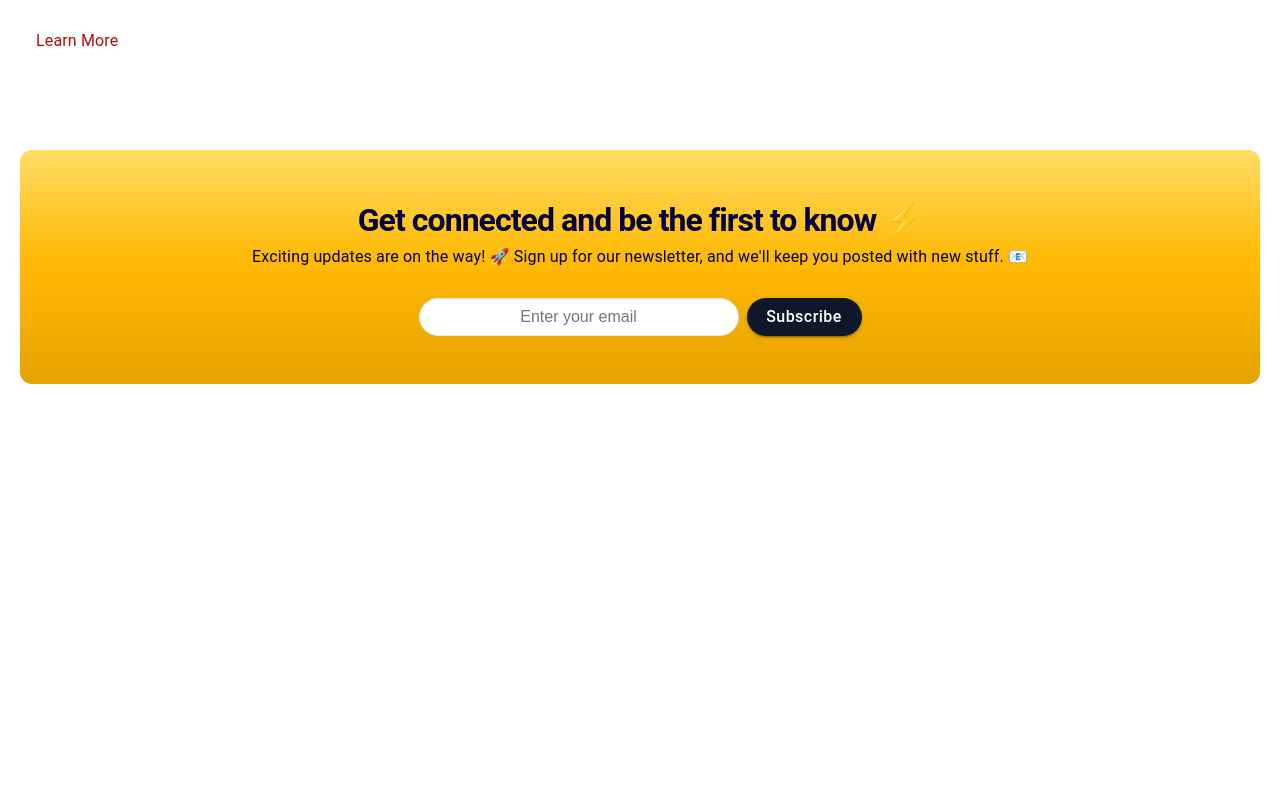
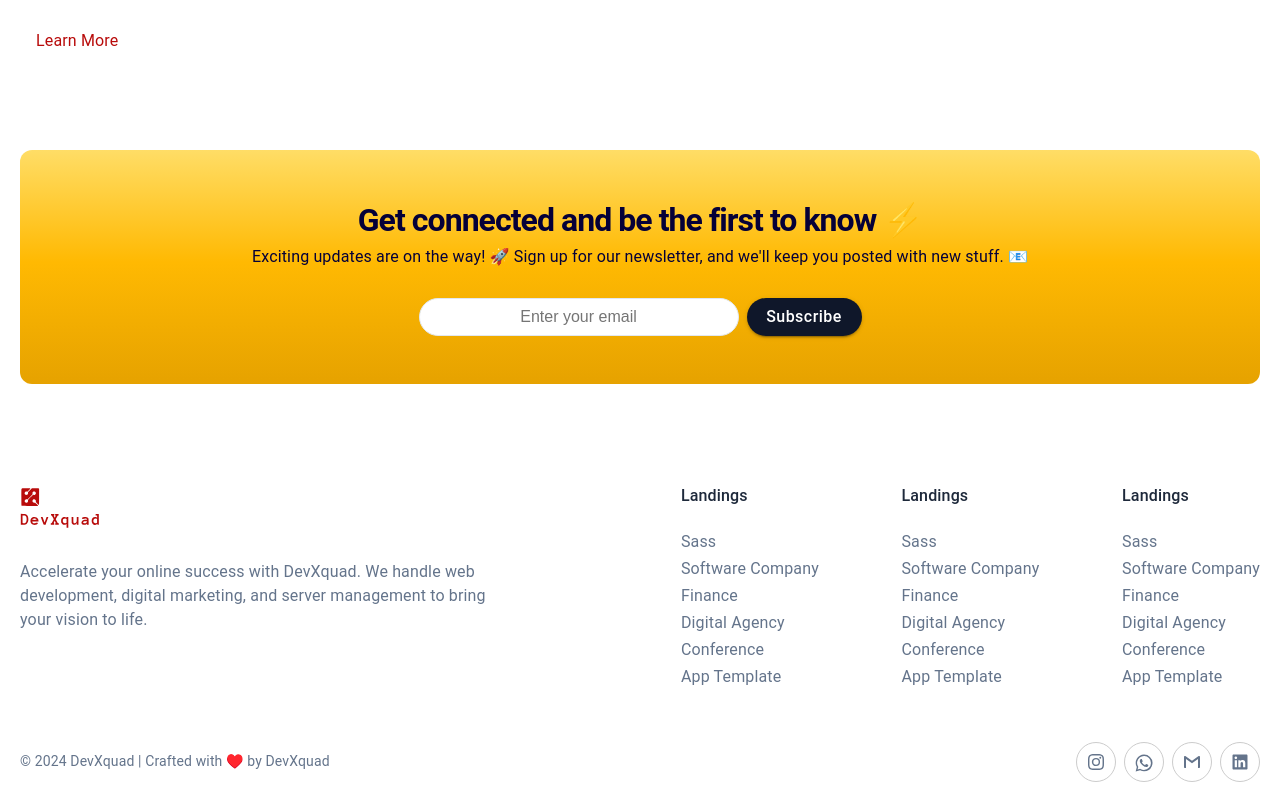
Before and after one commit to devxquadgit/devxquad, a Next.js app in the folder client/: page / in a window 1280 px wide. Shown: the part 3766-4564 px from the top of the page. Before the commit the page ends 4150 px from the top, so only its background shows below. Built offline with nearby package versions, Linux system fonts and the light colour scheme.

Commit message:
[Update]: Dynamic Footer Data

```diff
--- /dev/null
+++ b/client/src/layouts/Footer/footerData.ts
@@ -0,0 +1,67 @@
+import { IFooterProps } from "@/contracts/IFooterProps";
+
+import InstagramIcon from "@/assets/social/instagram.svg";
+import GmailIcon from "@/assets/social/gmail.svg";
+import LinkedinIcon from "@/assets/social/linkedin.svg";
+import WhatsappIcon from "@/assets/social/whatsapp.svg";
+
+const footerData: IFooterProps = {
+	subheadingText:
+		"Accelerate your online success with DevXquad. We handle web development, digital marketing, and server management to bring your vision to life.",
+	subheadings: [
+		{
+			title: "Landings",
+			links: [
+				"Sass",
+				"Software Company",
+				"Finance",
+				"Digital Agency",
+				"Conference",
+				"App Template",
+			],
+		},
+		{
+			title: "Landings",
+			links: [
+				"Sass",
+				"Software Company",
+				"Finance",
+				"Digital Agency",
+				"Conference",
+				"App Template",
+			],
+		},
+		{
+			title: "Landings",
+			links: [
+				"Sass",
+				"Software Company",
+				"Finance",
+				"Digital Agency",
+				"Conference",
+				"App Template",
+			],
+		},
+	],
+	copyrightText: "© 2024 DevXquad | Crafted with ♥️ by DevXquad",
+	socialMedia: [
+		{
+			svg: InstagramIcon,
+			url: "https://www.instagram.com/devxquad",
+		},
+		{
+			svg: WhatsappIcon,
+			url: "https://wa.me/1234567890",
+		},
+		{
+			svg: GmailIcon,
+			url: "mailto:devxquad@gmail.com",
+		},
+		{
+			svg: LinkedinIcon,
+			url: "https://www.linkedin.com/company/devxquad",
+		},
+	],
+};
+
+export default footerData;
--- /dev/null
+++ b/client/src/layouts/Footer/index.tsx
@@ -0,0 +1,119 @@
+import React from 'react';
+import Styled from '@emotion/styled';
+import Logo from '@/assets/logo/logo.svg';
+import WTypo from '@/theme/WTypo';
+import WTag from '@/theme/WTag';
+import footerData from './footerData';
+
+const StyledFooter = Styled.div`
+  margin-top: 100px;
+  display: flex;
+  flex-direction: column;
+`;
+
+const StyledTop = Styled.div`
+  width: 100%;
+  display: flex;
+`;
+
+const StyledInfo = Styled.div`
+  width: 45%;
+`;
+
+const StyledLinks = Styled.div`
+  padding-left: 8.3%;
+  width: 55%;
+  display: flex;
+  justify-content: space-between;
+`;
+
+const StyledLinkContainer = Styled.div``;
+
+const StyledBottom = Styled.div`
+  margin-top: 48px;
+  margin-bottom: 16px;
+  display: flex;
+  align-items: center;
+  justify-content: space-between;
+`;
+
+const StyledCopyright = Styled.div``;
+
+const StyledSocialMedia = Styled.div`
+  display: flex;
+  align-items: center;
+  gap: 0.5rem;
+`;
+
+const LogoWrapper = Styled(Logo)`
+  width: 80px;
+  height: 48px;
+  margin-bottom: 24px;
+`;
+
+const Index: React.FC = () => {
+  return (
+    <StyledFooter>
+      <StyledTop>
+        <StyledInfo>
+          <LogoWrapper />
+          <WTypo
+            label={footerData.subheadingText}
+            type="sub-md"
+            color="#64748b"
+            style={{ maxWidth: '30rem', lineHeight: '1.5' }}
+          />
+        </StyledInfo>
+        <StyledLinks>
+          {footerData.subheadings.map((subheading, index) => (
+            <StyledLinkContainer key={index}>
+              <WTypo
+                label={subheading.title}
+                type="sub-md"
+                color="#1E293B"
+                bold="550"
+                style={{ marginBottom: '24px', lineHeight: '1.5' }}
+              />
+              {subheading.links.map((link, idx) => (
+                <WTypo
+                  key={idx}
+                  label={link}
+                  type="link"
+                  color="#64748B"
+                  url="www.google.com"
+                  style={{ marginBottom: '8px' }}
+                />
+              ))}
+            </StyledLinkContainer>
+          ))}
+        </StyledLinks>
+      </StyledTop>
+      <StyledBottom>
+        <StyledCopyright>
+          <WTypo
+            label={footerData.copyrightText}
+            type="sub-sm"
+            color="#64748b"
+            style={{ maxWidth: '30rem', lineHeight: '1.5' }}
+          />
+        </StyledCopyright>
+        <StyledSocialMedia>
+        {footerData.socialMedia.map((item, index) => (
+            <WTag
+              key={index}
+              icon={<item.svg />}
+              type="circle-md"
+              bordered
+              clickable
+              style={{ color: '#64748B' }}
+              url={item.url}
+              linkStyle={{height: '16px'}}
+            />
+          ))}
+        </StyledSocialMedia>
+      </StyledBottom>
+    </StyledFooter>
+  );
+};
+
+export default Index;
--- a/client/src/pages/index.tsx
+++ b/client/src/pages/index.tsx
@@ -6,6 +6,7 @@ import Hero from '@/layouts/Hero'
 import Feature from '@/layouts/Feature'
 import Info from '@/layouts/Info'
 import Newsletter from '@/layouts/Newsletter'
+import Footer from '@/layouts/Footer'
 
 
 import WButton from '../theme/WButton';
@@ -50,6 +51,9 @@ function index() {
       <ContainerDiv>
         <Newsletter />
       </ContainerDiv>
+      <ContainerDiv>
+        <Footer />
+      </ContainerDiv>
       {/* <WButton
         label="Contact us"
         bgcolor="#b80b0a"
```
